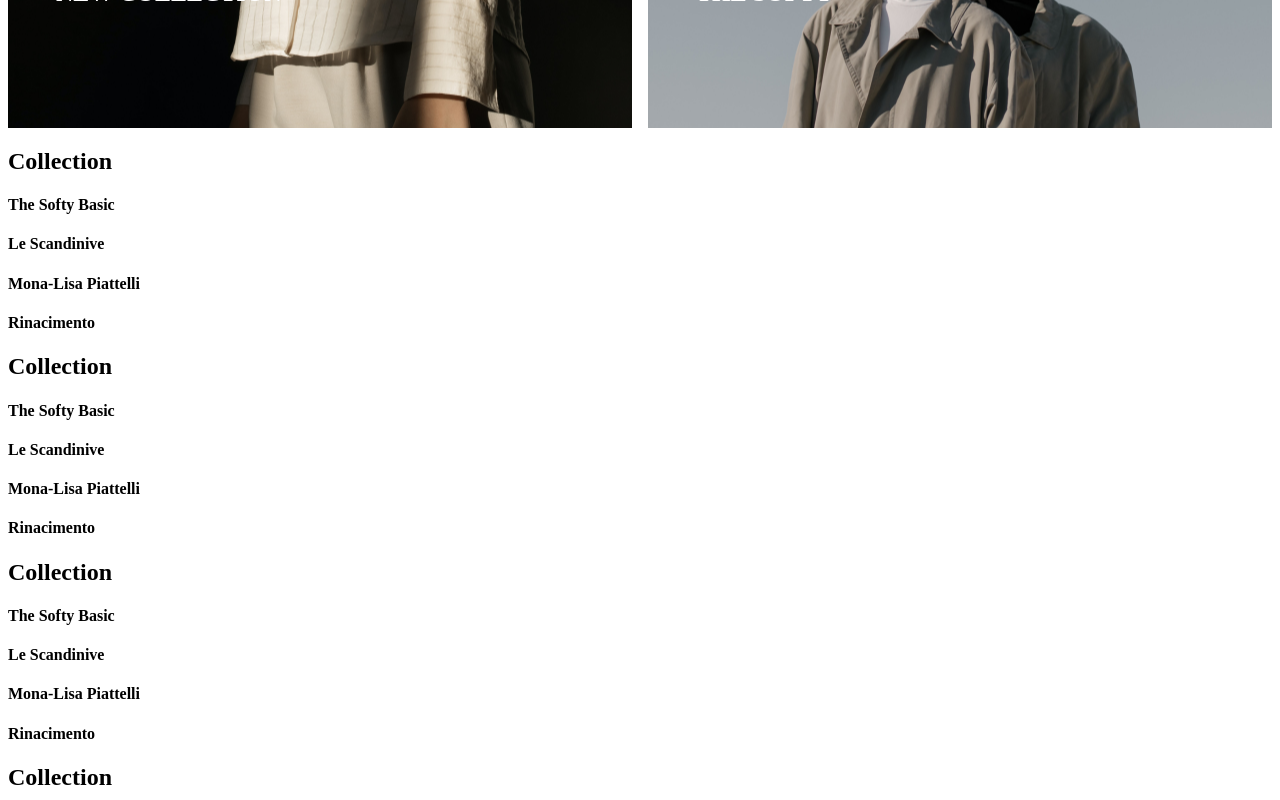
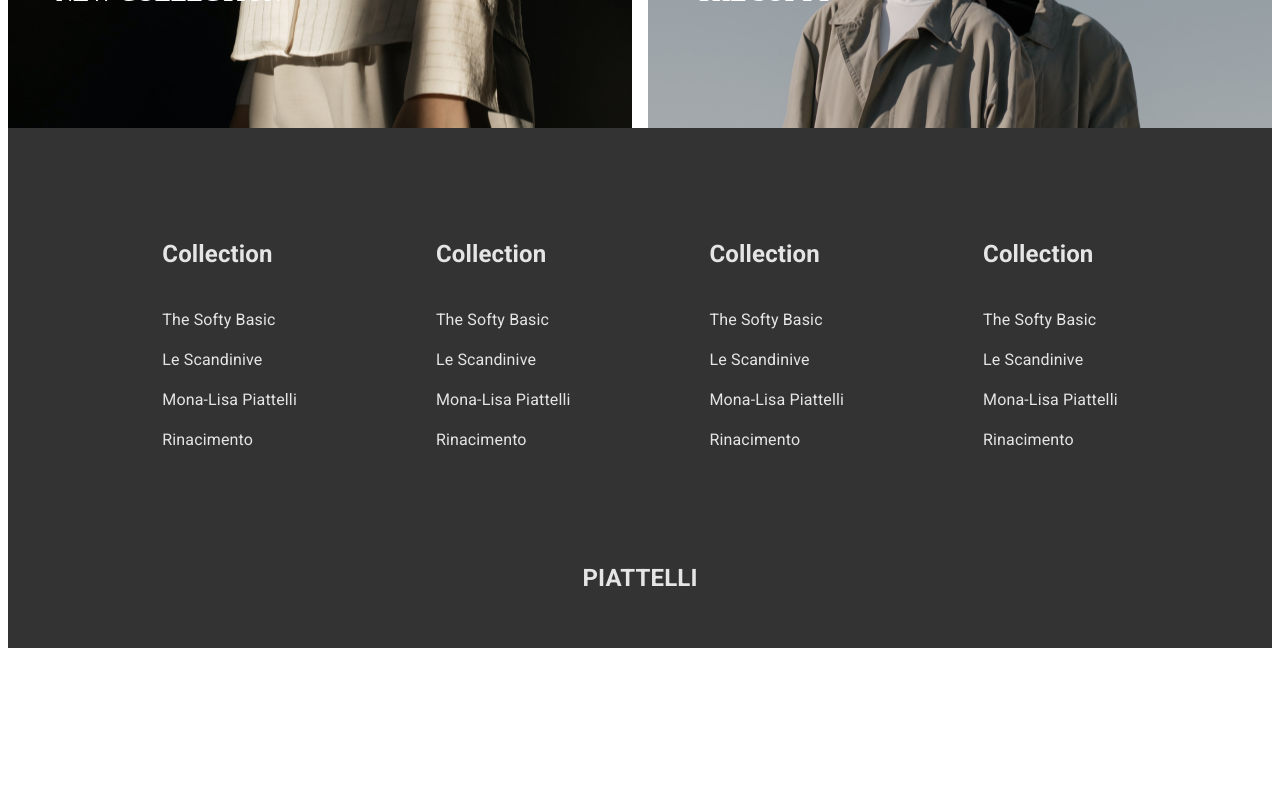
Before and after one commit to camillejustine/piattelli, a React (Create React App) app: page / in a window 1280 px wide. Shown: the part 680-1480 px from the top of the page. After the commit the page ends 1336 px from the top, so only its background shows below. Built offline with nearby package versions, Linux system fonts and the light colour scheme.

Commit message:
footer somewhat done

```diff
--- a/src/components/Hero/Hero.tsx
+++ b/src/components/Hero/Hero.tsx
@@ -2,7 +2,7 @@ import { CSSProperties } from "react";
 import heroPic1 from "../../assets/hero1.png";
 import heroPic2 from "../../assets/hero2.png";
 
-function Footer() {
+function Header() {
   return (
     <div style={heroContainer}>
       <div style={heroPicLeft}>
@@ -45,4 +45,4 @@ const heroTitle: CSSProperties = {
   marginLeft: "3rem",
 };
 
-export default Footer;
+export default Header;
--- a/src/components/footer/FooterSection.tsx
+++ b/src/components/footer/FooterSection.tsx
@@ -1,16 +1,30 @@
+import { Box, Link, Typography } from "@material-ui/core";
+import { CSSProperties } from "react";
+
+
 function FooterSection() {
 
     return(
-        <div>
-            <h2>Collection</h2>
-            <h4>The Softy Basic</h4>
-            <h4>Le Scandinive</h4>
-            <h4>Mona-Lisa Piattelli</h4>
-            <h4>Rinacimento</h4>
-        </div>
+        <Typography>
+            <Box style={rootStyle}>
+                <h2 style={linkStyling}>Collection</h2>
+                <Link style={linkStyling}>The Softy Basic</Link>
+                <Link style={linkStyling}>Le Scandinive</Link>
+                <Link style={linkStyling}>Mona-Lisa Piattelli</Link>
+                <Link style={linkStyling}>Rinacimento</Link>
+            </Box>
+        </Typography>
     )
 }
 
+const rootStyle: CSSProperties = {
+    display: 'flex',
+    flexDirection: 'column'
+}
 
+const linkStyling: CSSProperties = {
+    padding: '0.5rem',
+    color: '#E5E5E5'
+}
 
 export default FooterSection;
--- a/src/components/footer/footer.tsx
+++ b/src/components/footer/footer.tsx
@@ -1,18 +1,42 @@
-import { CSSProperties } from 'react';
+import { Box, Container, Typography } from '@material-ui/core';
+import  { CSSProperties } from 'react';
 import FooterSection from './FooterSection'
 
 function Footer() {
     return(
-        <div style={rootStyle}>
-            <FooterSection/>
-            <FooterSection/>
-            <FooterSection/>
-            <FooterSection/>
-        </div>
+        <Container style={containerStyle}>
+            <Box style={rootStyle}>
+                <FooterSection/>
+                <FooterSection/>
+                <FooterSection/>
+                <FooterSection/>
+            </Box>
+            <Typography>
+                <Box style={footerLogo}>
+                    <h2>PIATTELLI</h2>
+                </Box>
+            </Typography>
+        </Container>
     )
 }
 
+const containerStyle: CSSProperties = {
+    display: 'flex',
+    flexDirection: 'column',
+    alignItems: 'center',
+    background: '#333333'
+}
+
 const rootStyle: CSSProperties = {
+    width: '90%',
+    display: 'flex',
+    justifyContent: 'space-around',
+    padding: '5rem'
+}
 
+const footerLogo: CSSProperties = {
+   paddingBottom: '2rem',
+   color: '#E5E5E5'
 }
+
 export default Footer;
```
